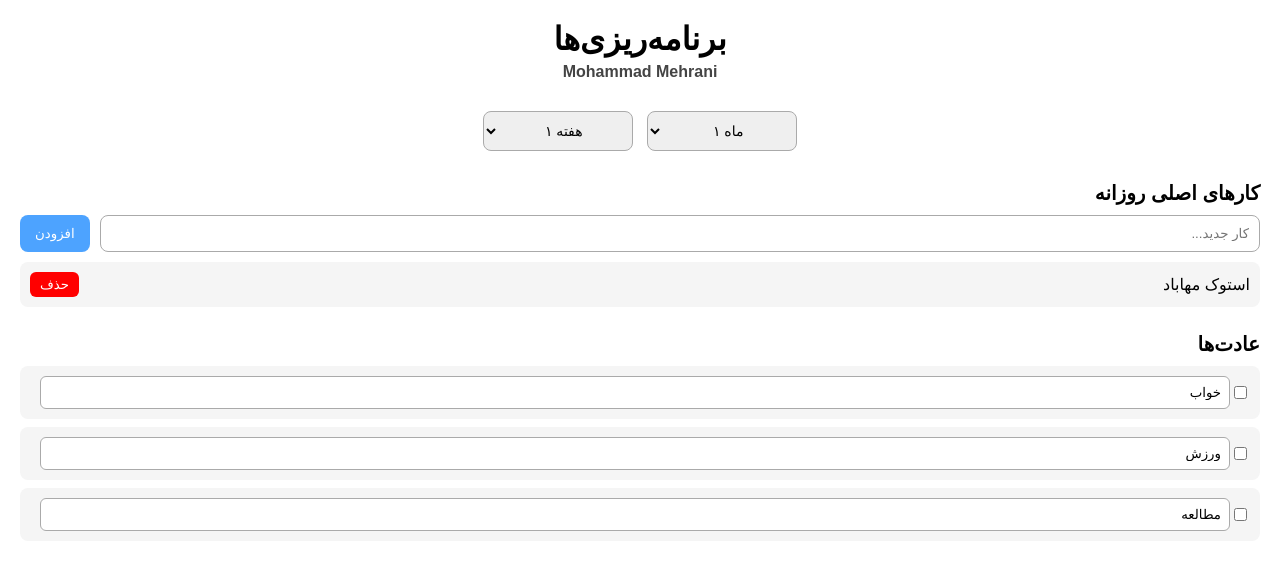
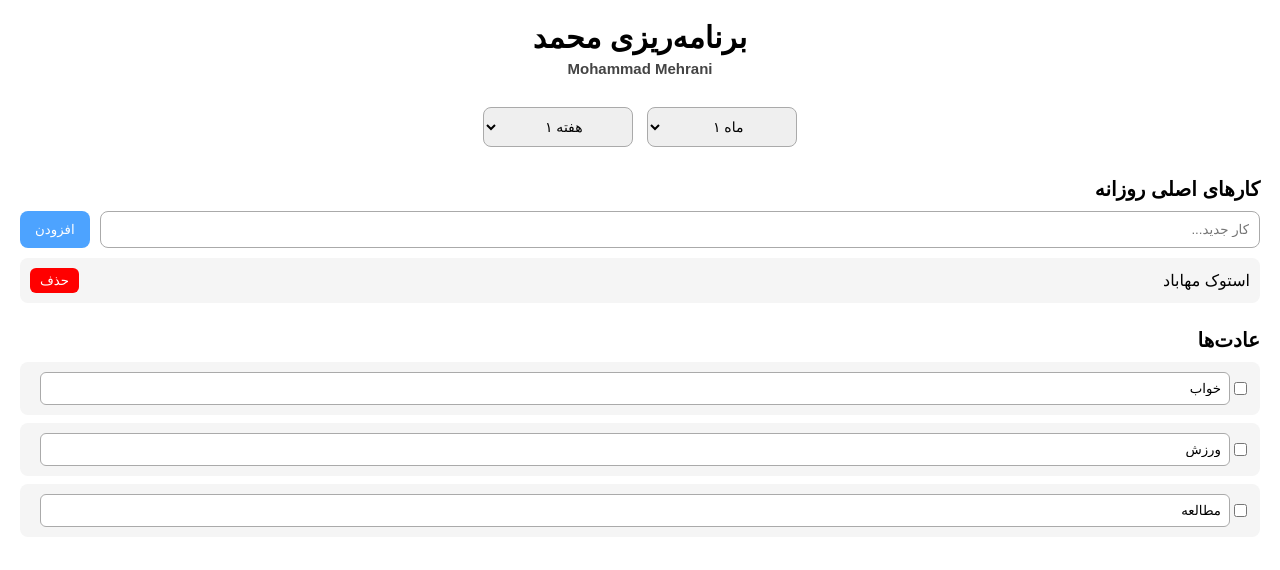
Before and after one commit to mehrani77/planner, a plain HTML site: page index.html in a window 1280 px wide. Drawn offline with Linux system fonts and the light colour scheme.

Commit message:
Update index.html

```diff
--- a/index.html
+++ b/index.html
@@ -2,11 +2,12 @@
 <html lang="fa" dir="rtl">
 <head>
 <meta charset="UTF-8">
-<title>برنامه‌ریزی‌ها</title>
+<title>برنامه‌ریزی محمد</title>
+
 <style>
     body {
         font-family: sans-serif;
-        background: #ffffff;
+        background: #fff;
         margin: 0;
         padding: 20px;
         color: #000;
@@ -18,14 +19,14 @@
         margin-bottom: 25px;
     }
     .header h1 {
-        font-size: 32px;
+        font-size: 30px;
         margin: 0;
         font-weight: bold;
         color: #000;
     }
     .header h2 {
-        font-size: 16px;
-        margin: 5px 0 0 0;
+        font-size: 15px;
+        margin-top: 5px;
         color: #444;
     }
 
@@ -44,7 +45,7 @@
         text-align: center;
     }
 
-    /* بخش‌ها */
+    /* عنوان بخش‌ها */
     .section-title {
         font-size: 20px;
         margin-top: 25px;
@@ -52,7 +53,7 @@
         font-weight: bold;
     }
 
-    /* ورودی‌ها */
+    /* ورودی کارها */
     .task-input {
         display: flex;
         gap: 10px;
@@ -115,7 +116,7 @@
 
 <!-- هدر -->
 <div class="header">
-    <h1>برنامه‌ریزی‌ها</h1>
+    <h1>برنامه‌ریزی محمد</h1>
     <h2>Mohammad Mehrani</h2>
 </div>
 
@@ -144,7 +145,6 @@
 </div>
 
 <div class="task-list" id="taskList">
-    <!-- مورد جدید که گفتی اضافه کنم -->
     <div>
         <span>استوک مهاباد</span>
         <button onclick="this.parentElement.remove()">حذف</button>
```
